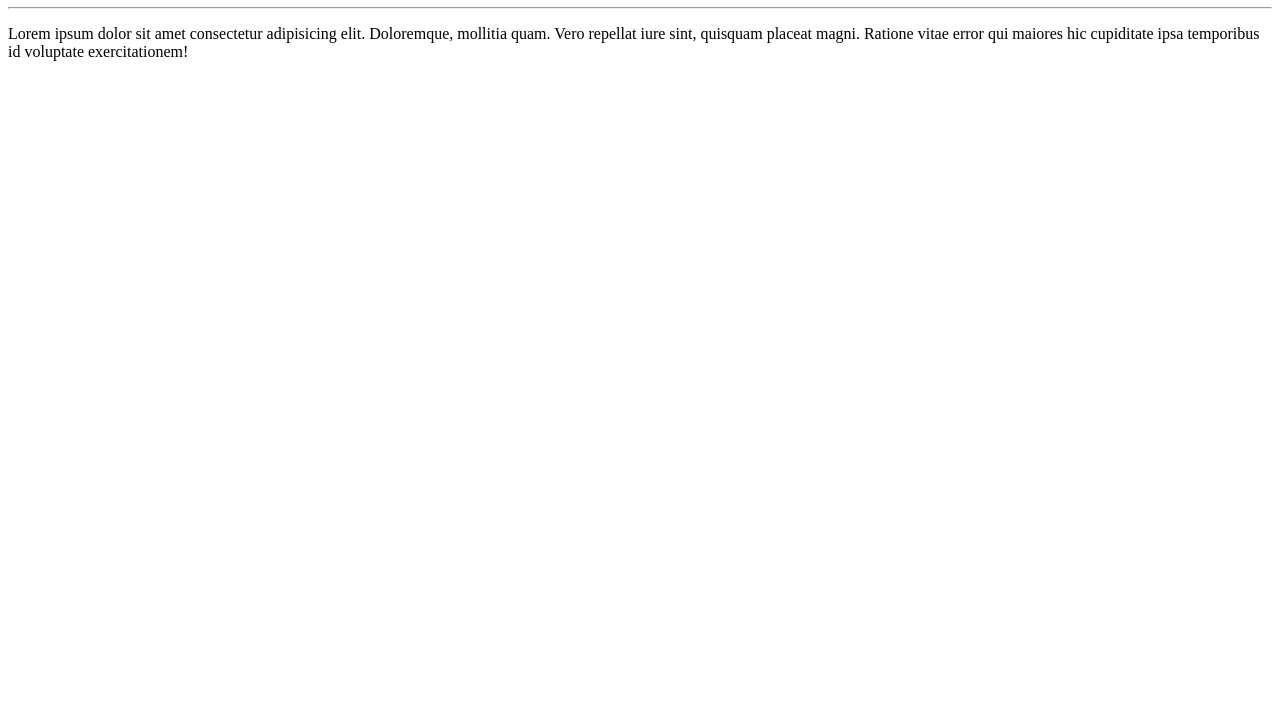
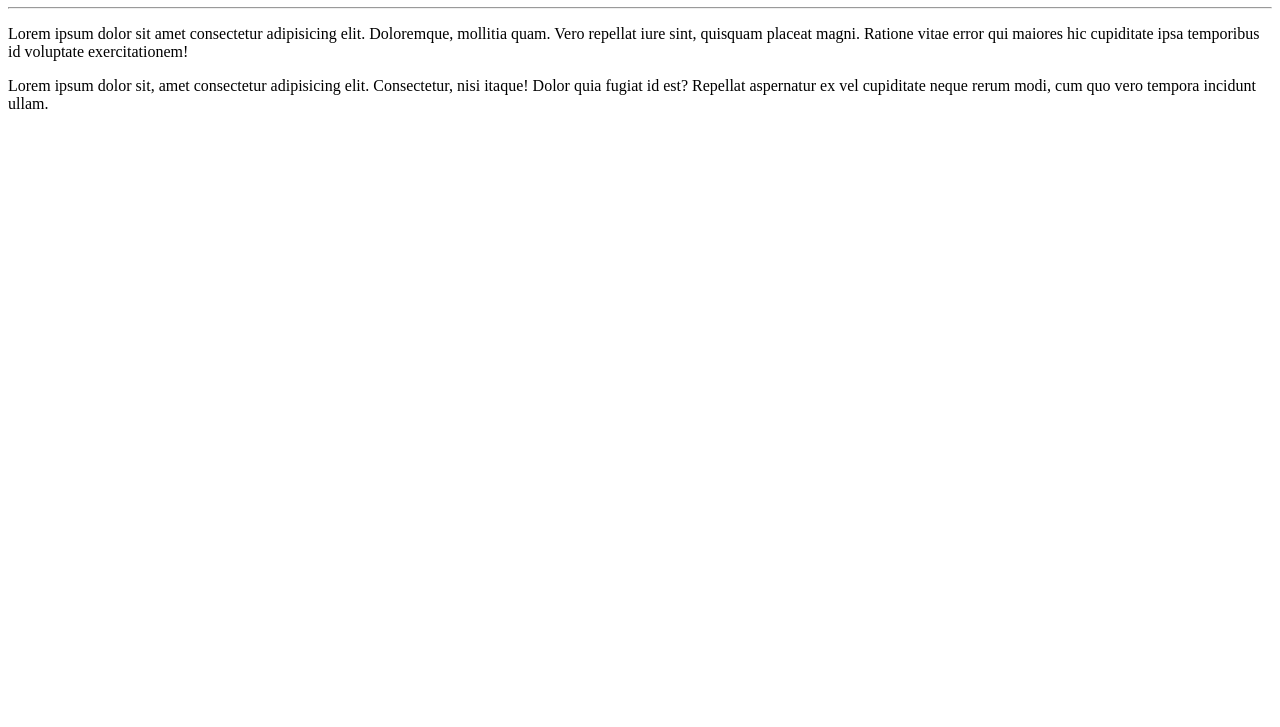
Before and after one commit to Inussa/Ola-mundo, a plain HTML site: page Site-exemplo/index.html in a window 1280 px wide. Shown: the part 73-800 px from the top of the page. Drawn offline with Linux system fonts and the light colour scheme.

Commit message:
Mudança

```diff
--- a/Site-exemplo/index.html
+++ b/Site-exemplo/index.html
@@ -11,5 +11,7 @@
     <h1>Olá mundo!</h1>
     <hr>
     <p>Lorem ipsum dolor sit amet consectetur adipisicing elit. Doloremque, mollitia quam. Vero repellat iure sint, quisquam placeat magni. Ratione vitae error qui maiores hic cupiditate ipsa temporibus id voluptate exercitationem!</p>
+
+    <p>Lorem ipsum dolor sit, amet consectetur adipisicing elit. Consectetur, nisi itaque! Dolor quia fugiat id est? Repellat aspernatur ex vel cupiditate neque rerum modi, cum quo vero tempora incidunt ullam.</p>
 </body>
 </html>
```
